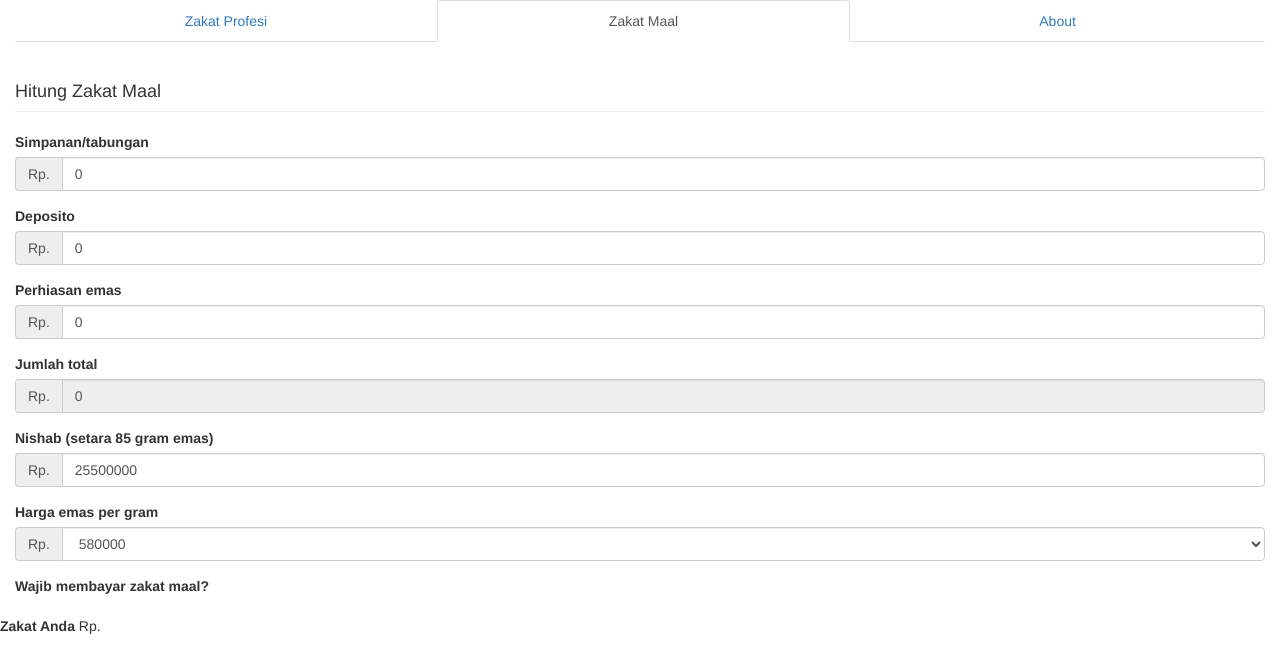
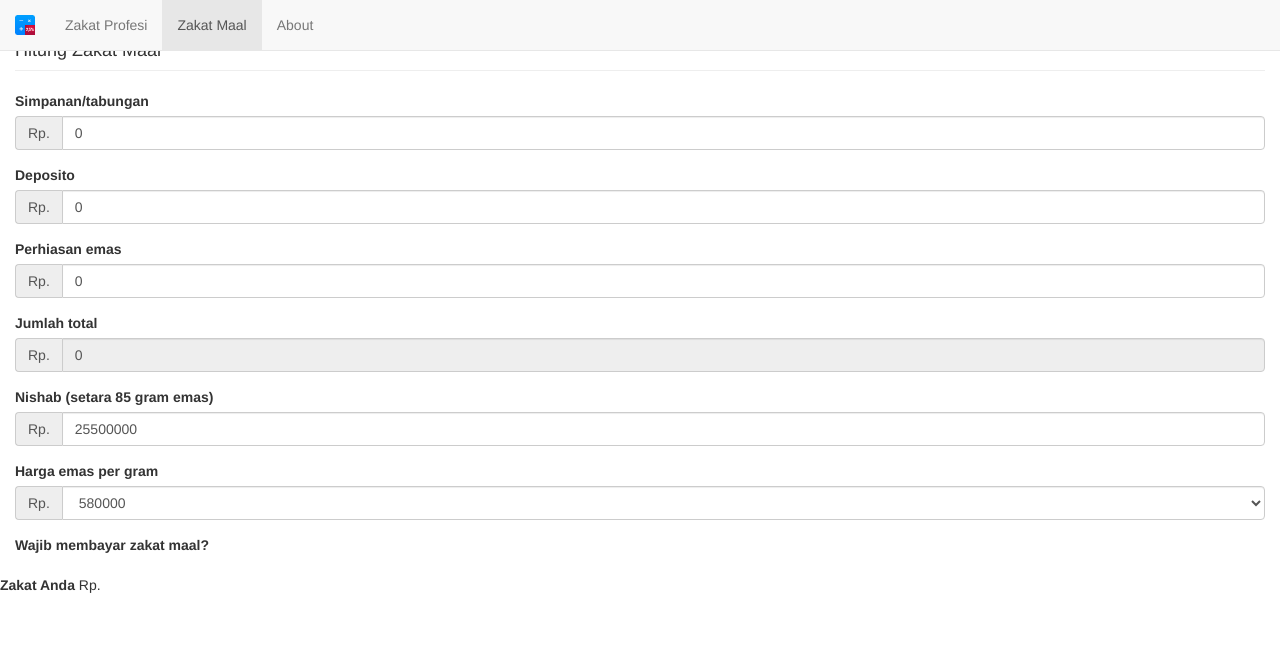
Before and after one commit to pebriana/kalkulator-zakat, a plain HTML site: page www/maal.html in a window 1280 px wide. Drawn offline with Linux system fonts and the light colour scheme.

Commit message:
Initial upload of the project

```diff
--- a/www/maal.html
+++ b/www/maal.html
@@ -20,11 +20,30 @@
 
 <div class="row-fluid">
     <div class="col-xs-12">
-        <ul class="nav nav-tabs nav-justified">
-            <li role="presentation"><a href="index.html">Zakat Profesi</a></li>
-            <li role="presentation" class="active"><a href="maal.html">Zakat Maal</a></li>
-            <li role="presentation"><a href="about.html">About</a></li>
-        </ul>
+        <nav class="navbar navbar-default navbar-fixed-top">
+          <!-- We use the fluid option here to avoid overriding the fixed width of a normal container within the narrow content columns. -->
+          <div class="container-fluid">
+            <div class="navbar-header">
+              <button type="button" class="navbar-toggle collapsed" data-toggle="collapse" data-target="#bs-example-navbar-collapse-6" aria-expanded="false">
+                <span class="sr-only">Toggle navigation</span>
+                <span class="icon-bar"></span>
+                <span class="icon-bar"></span>
+                <span class="icon-bar"></span>
+              </button>
+            <a class="navbar-brand" href="#">
+                <img alt="Brand" width="20" height="20" src="res/icon/android/icon-36-ldpi.png">
+            </a>
+            </div>
+
+            <div class="navbar-collapse collapse" id="bs-example-navbar-collapse-6" aria-expanded="false" style="height: 1px;">
+              <ul class="nav navbar-nav">
+                <li role="presentation"><a href="index.html">Zakat Profesi</a></li>
+                <li role="presentation" class="active"><a href="maal.html">Zakat Maal</a></li>
+                <li role="presentation"><a href="about.html">About</a></li>
+              </ul>
+            </div><!-- /.navbar-collapse -->
+          </div>
+        </nav>
     </div>
 
     <div class="col-xs-12">
```
Also changed, not shown: www/about.html (+24 -6 lines), www/index.html (+24 -5 lines).
